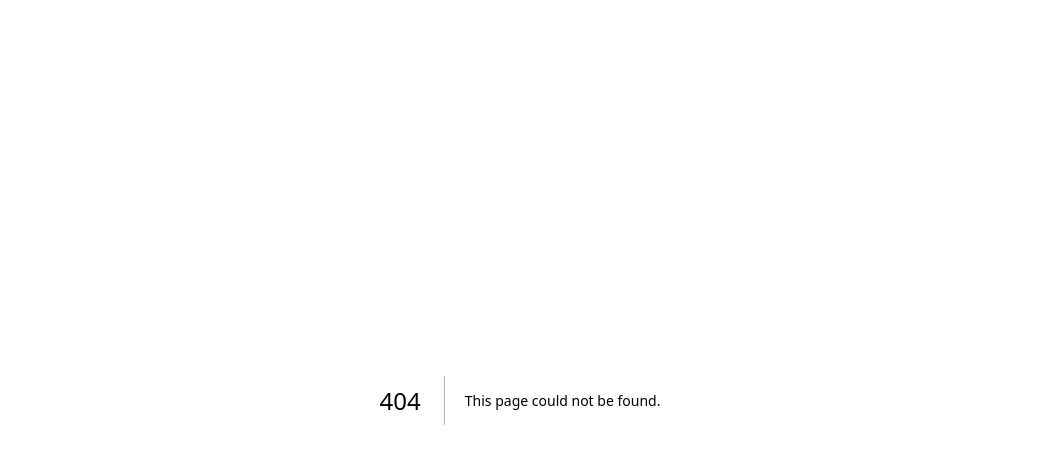
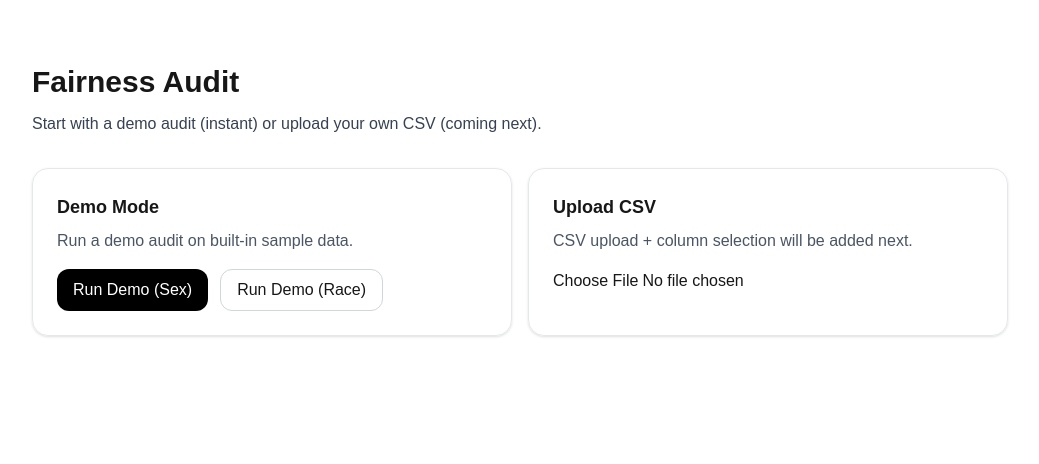
Before and after one commit to pranami4501/ethicai_audit, a Next.js app in the folder ethicai-audit/: page /audit in a window 1280 px wide. Before the commit this address had no page. Shown: the top 464 px of the page, without its empty margins (120-1159 px from the left). Built offline with nearby package versions, Linux system fonts and the light colour scheme.

Commit message:
Clean up demo audit UI and remove debug alerts

```diff
--- /dev/null
+++ b/ethicai-audit/app/audit/page.tsx
@@ -0,0 +1,149 @@
+"use client";
+console.log("AUDIT PAGE LOADED - CLIENT");
+
+import { useMemo, useState } from "react";
+import {
+  accuracy,
+  computeGroupMetrics,
+  demographicParityDifference,
+  equalOpportunityDifference,
+  GroupMetrics,
+} from "@/lib/metrics";
+import { demoRaceData, demoSexData } from "@/lib/demoData";
+
+function formatPct(x: number) {
+  return `${(x * 100).toFixed(1)}%`;
+}
+
+export default function AuditPage() {
+  const [mode, setMode] = useState<"none" | "sex" | "race">("none");
+  const [groupResults, setGroupResults] = useState<GroupMetrics[]>([]);
+  const [dpd, setDpd] = useState<number | null>(null);
+  const [eod, setEod] = useState<number | null>(null);
+  const [acc, setAcc] = useState<number | null>(null);
+
+  const runDemo = (which: "sex" | "race") => {
+    console.log("runDemo clicked:", which);
+
+    try {
+      const rows = which === "sex" ? demoSexData : demoRaceData;
+      console.log("rows length:", rows.length, "first row:", rows[0]);
+
+      const gm = computeGroupMetrics(rows);
+      console.log("group metrics:", gm);
+
+      setGroupResults(gm);
+      setDpd(demographicParityDifference(gm));
+      setEod(equalOpportunityDifference(gm));
+      setAcc(accuracy(rows));
+      setMode(which);
+
+      console.log("state set successfully");
+    } catch (err) {
+      console.error("runDemo failed:", err);
+      alert("runDemo failed — open Console to see error");
+    }
+  };
+
+  const title = useMemo(() => {
+    if (mode === "sex") return "Demo Audit — Sex";
+    if (mode === "race") return "Demo Audit — Race";
+    return "Fairness Audit";
+  }, [mode]);
+
+  return (
+    <main className="min-h-screen bg-white">
+      <div className="mx-auto max-w-5xl px-6 py-16">
+        <h1 className="text-3xl font-bold">{title}</h1>
+        <p className="mt-3 text-gray-700">
+          Start with a demo audit (instant) or upload your own CSV (coming next).
+        </p>
+
+        <div className="mt-8 grid gap-4 sm:grid-cols-2">
+          <div className="rounded-2xl border border-gray-200 p-6 shadow-sm">
+            <h2 className="text-lg font-semibold">Demo Mode</h2>
+            <p className="mt-2 text-gray-600">
+              Run a demo audit on built-in sample data.
+            </p>
+
+            <div className="mt-4 flex gap-3">
+              <button
+                onClick={() => runDemo("sex")}
+                className="rounded-xl bg-black px-4 py-2 text-white"
+              >
+                Run Demo (Sex)
+              </button>
+              <button
+                onClick={() => runDemo("race")}
+                className="rounded-xl border border-gray-300 px-4 py-2"
+              >
+                Run Demo (Race)
+              </button>
+            </div>
+          </div>
+
+          <div className="rounded-2xl border border-gray-200 p-6 shadow-sm">
+            <h2 className="text-lg font-semibold">Upload CSV</h2>
+            <p className="mt-2 text-gray-600">
+              CSV upload + column selection will be added next.
+            </p>
+            <input className="mt-4 block w-full" type="file" accept=".csv" disabled />
+          </div>
+        </div>
+
+        {dpd !== null && eod !== null && acc !== null && (
+          <div className="mt-10 grid gap-4 sm:grid-cols-3">
+            <div className="rounded-2xl bg-gray-50 p-6">
+              <p className="text-sm text-gray-500">Accuracy (demo)</p>
+              <p className="mt-2 text-2xl font-semibold">{formatPct(acc)}</p>
+            </div>
+            <div className="rounded-2xl bg-gray-50 p-6">
+              <p className="text-sm text-gray-500">Demographic Parity Diff (DPD)</p>
+              <p className="mt-2 text-2xl font-semibold">{formatPct(dpd)}</p>
+            </div>
+            <div className="rounded-2xl bg-gray-50 p-6">
+              <p className="text-sm text-gray-500">Equal Opportunity Diff (EOD)</p>
+              <p className="mt-2 text-2xl font-semibold">{formatPct(eod)}</p>
+            </div>
+          </div>
+        )}
+
+        {groupResults.length > 0 && (
+          <div className="mt-10 rounded-2xl border border-gray-200 p-6">
+            <h3 className="text-lg font-semibold">Metrics by Group</h3>
+            <div className="mt-4 overflow-x-auto">
+              <table className="w-full text-sm">
+                <thead className="text-left text-gray-600">
+                  <tr>
+                    <th className="py-2">Group</th>
+                    <th className="py-2">Count</th>
+                    <th className="py-2">Selection Rate</th>
+                    <th className="py-2">TPR</th>
+                    <th className="py-2">FPR</th>
+                    <th className="py-2">FNR</th>
+                  </tr>
+                </thead>
+                <tbody>
+                  {groupResults.map((r) => (
+                    <tr key={r.group} className="border-t">
+                      <td className="py-2 font-medium">{r.group}</td>
+                      <td className="py-2">{r.count}</td>
+                      <td className="py-2">{formatPct(r.selectionRate)}</td>
+                      <td className="py-2">{formatPct(r.tpr)}</td>
+                      <td className="py-2">{formatPct(r.fpr)}</td>
+                      <td className="py-2">{formatPct(r.fnr)}</td>
+                    </tr>
+                  ))}
+                </tbody>
+              </table>
+            </div>
+
+            <p className="mt-4 text-sm text-gray-500">
+              Note: demo data is small and illustrative. Upload mode will support real datasets.
+            </p>
+          </div>
+        )}
+      </div>
+    </main>
+  );
+}
```
